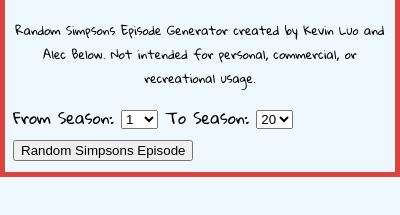
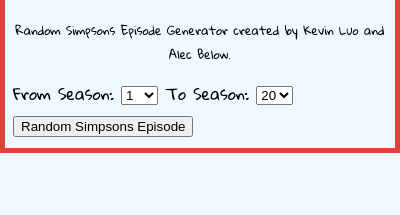
Before and after one commit to georgia0nmymind/Hackathon-Project, a browser extension: page popup.html in a window 400 px wide. Shown: the part 149-364 px from the top of the page. Drawn offline with Linux system fonts and the light colour scheme.

Commit message:
firefox version

```diff
--- a/popup.html
+++ b/popup.html
@@ -39,7 +39,7 @@
   <p id="disclaimer" style="text-align: center; font-size: 75%;">Random Simpsons Episode
     Generator created by Kevin Luo
     and Alec Below.
-    Not intended for personal, commercial, or recreational usage.</p>
+  </p>
 
   <label for='epStart'>From Season:</label>
   <select id='epStart'>
```
